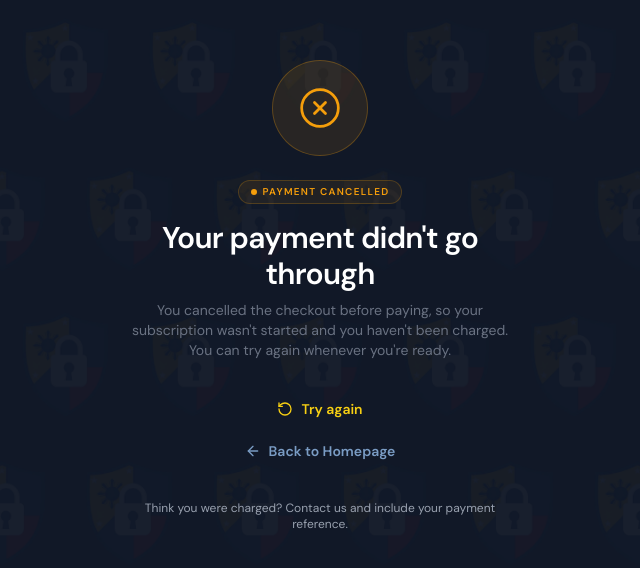
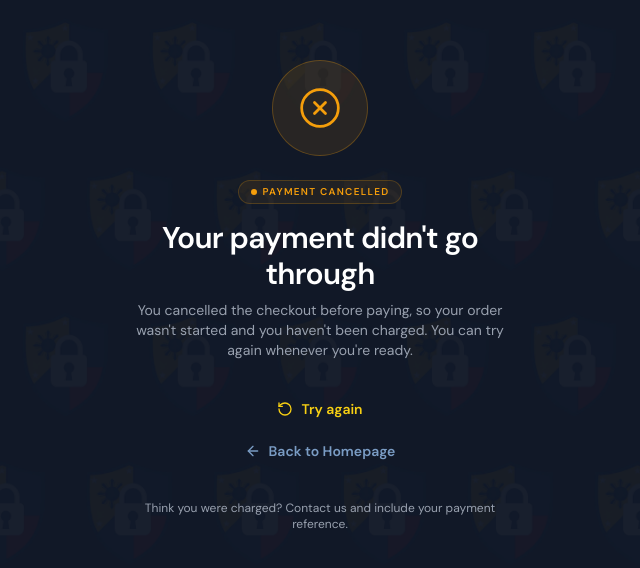
Before and after one commit to rfGalahad/philippine-data-guardians, a React (Vite) app: page /cancelled/membership in a window 1280 px wide. Shown: the part 104-672 px from the top of the page, without its empty margins (320-960 px from the left). Built offline with nearby package versions, Linux system fonts and the light colour scheme; no server answers; a web font is replaced by a local one.

Commit message:
updated cancelled page

```diff
--- a/src/components/feedback/PaymentCancelledPage.tsx
+++ b/src/components/feedback/PaymentCancelledPage.tsx
@@ -1,23 +1,34 @@
-import { useNavigate, useSearchParams } from 'react-router-dom';
+import { useNavigate, useParams, useSearchParams } from 'react-router-dom';
 import { ArrowLeft, RotateCcw, XCircle } from 'lucide-react';
-
-import type { ServiceName } from '@/features/checkout/createCheckout';
 
 import BackgroundImage from '@/assets/pdg-background.png';
 import Button from '../ui/Button';
 
 //-----------------------------------------------------------
-// CONSTANTS
+// TYPES & CONSTANTS
 //-----------------------------------------------------------
+
+type ServiceName = 'membership' | 'privacy-impact-assessment';
+
+const isServiceName = (value?: string): value is ServiceName =>
+  value === 'membership' || value === 'privacy-impact-assessment';
+
+const SERVICE_LABEL: Record<ServiceName, string> = {
+  membership: 'your membership',
+  'privacy-impact-assessment': 'your privacy impact assessment',
+};
+
+// Only allow internal paths to avoid open redirects
+const getSafeReturnPath = (value: string | null) =>
+  value && value.startsWith('/') && !value.startsWith('//') ? value : '/';
 
 const cancelledMessage = (serviceName?: ServiceName) => (
   <>
     You cancelled the checkout before paying, so{' '}
-    {serviceName === 'membership' ? 'your membership' : 'your subscription'} wasn&apos;t started
-    and you haven&apos;t been charged. You can try again whenever you&apos;re ready.
+    {serviceName ? SERVICE_LABEL[serviceName] : 'your order'} wasn&apos;t started and you
+    haven&apos;t been charged. You can try again whenever you&apos;re ready.
   </>
 );
-
 //-----------------------------------------------------------
 // STYLES
 //-----------------------------------------------------------
@@ -34,16 +45,16 @@ const keyframes = `
 export const PaymentCancelledPage = () => {
   const navigate = useNavigate();
 
-  // Optional: pass ?service=membership (or your other ServiceName) in the
-  // cancel URL so the copy can match what the person was buying.
+  const { service } = useParams<{ service: string }>();
   const [searchParams] = useSearchParams();
-  const serviceName = (searchParams.get('service') ?? undefined) as ServiceName | undefined;
+  const serviceName = isServiceName(service) ? service : undefined;
+  const returnPath = getSafeReturnPath(searchParams.get('returnTo'));
 
   return (
     <>
       <style>{keyframes}</style>
       <div
-        className="flex h-screen w-full justify-center bg-cover bg-center px-6"
+        className="flex min-h-dvh w-full justify-center bg-cover bg-center px-6"
         style={{ backgroundImage: `url(${BackgroundImage})` }}
       >
         <div className="mx-auto flex w-full max-w-sm flex-col justify-center gap-8">
@@ -57,7 +68,7 @@ export const PaymentCancelledPage = () => {
               </div>
             </div>
 
-            {/* PAYMENT CANCELLED - BADGE */}
+            {/* BADGE */}
             <div className="mb-4 inline-flex items-center gap-1.5 rounded-full border border-[rgba(245,158,11,0.22)] bg-[rgba(245,158,11,0.07)] px-3 py-1 animate-[fadeUp_0.4s_ease_0.2s_both]">
               <span className="h-1.5 w-1.5 rounded-full bg-[#f59e0b]" />
               <span className="text-[0.62rem] font-bold uppercase tracking-[0.13em] text-[#f59e0b]">
@@ -71,7 +82,7 @@ export const PaymentCancelledPage = () => {
             </h1>
 
             {/* DESCRIPTION */}
-            <p className="text-sm text-gray-500 animate-[fadeUp_0.4s_ease_0.4s_both]">
+            <p className="text-sm text-gray-400 animate-[fadeUp_0.4s_ease_0.4s_both]">
               {cancelledMessage(serviceName)}
             </p>
           </div>
@@ -79,14 +90,14 @@ export const PaymentCancelledPage = () => {
           <div className="flex flex-col gap-2 animate-[fadeUp_0.4s_ease_0.55s_both]">
             <Button
               label="Try again"
-              onClick={() => navigate(-1)}
+              onClick={() => navigate(returnPath, { replace: true })}
               color="accent"
               variant="text"
               prefixIcon={RotateCcw}
             />
             <Button
               label="Back to Homepage"
-              onClick={() => navigate('/')}
+              onClick={() => navigate('/', { replace: true })}
               color="neutral"
               variant="text"
               prefixIcon={ArrowLeft}
```
Also changed, not shown: 1 other file (tests, documents, lock files or other folders).
